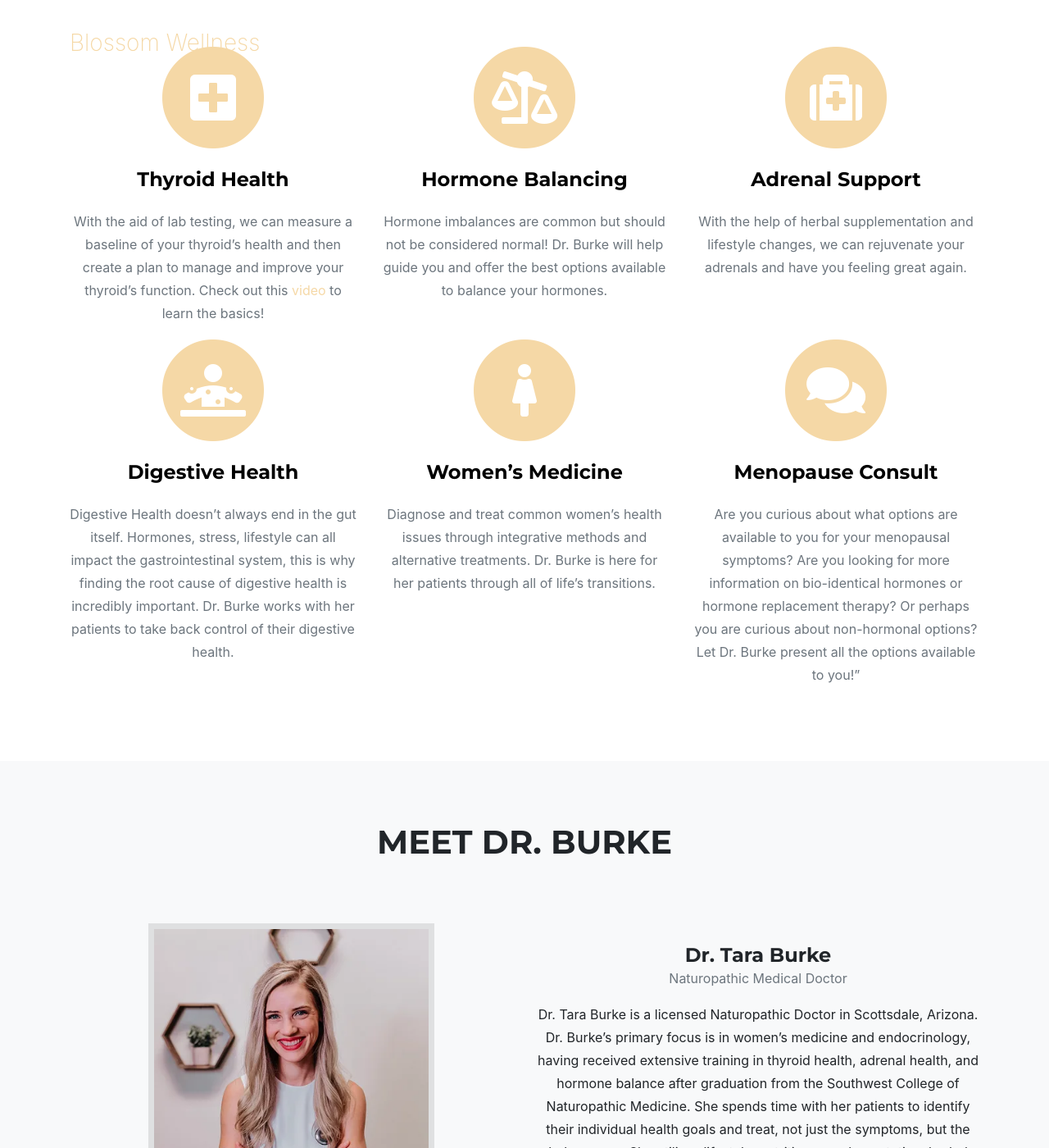
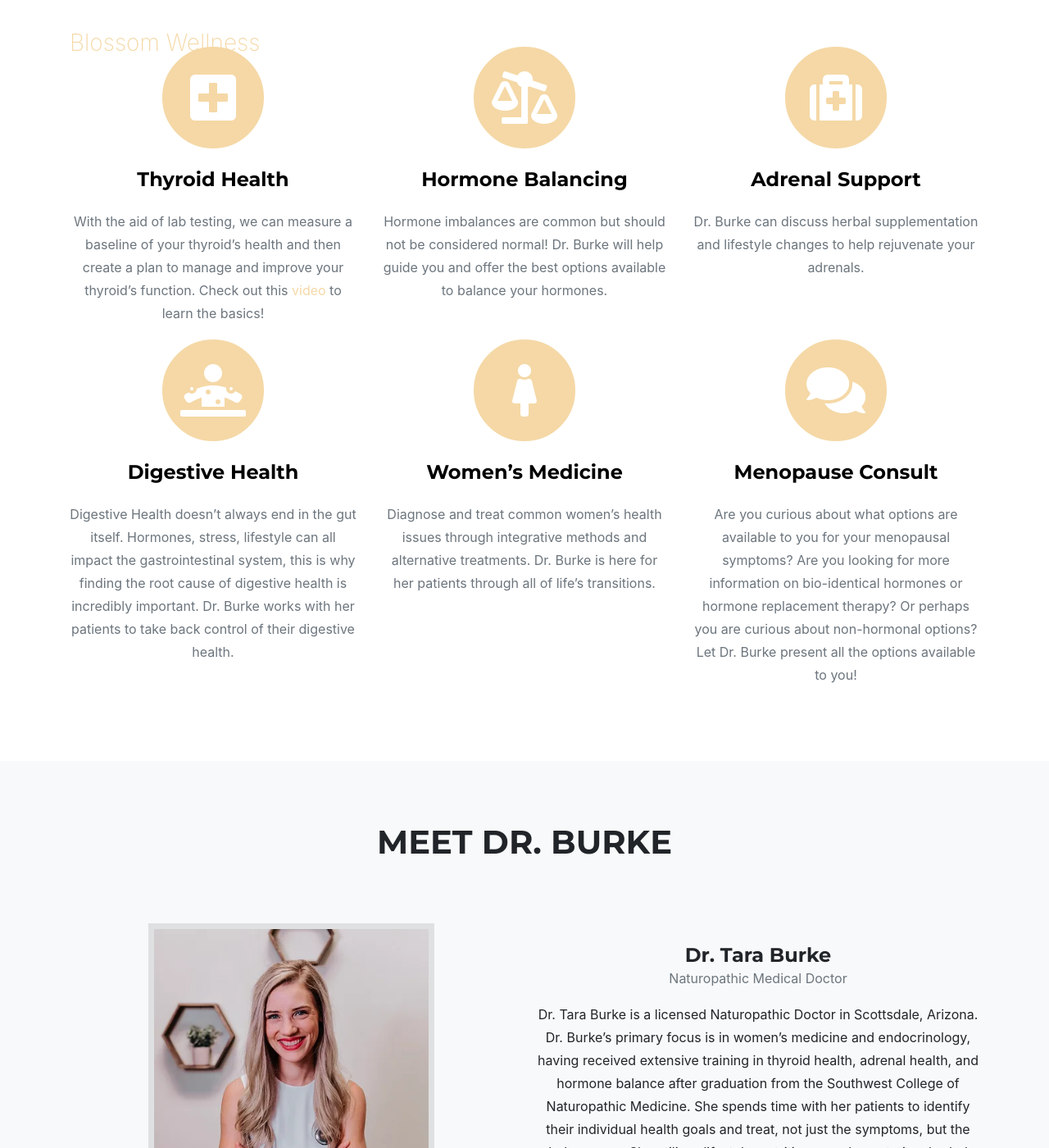
Before and after one commit to kburke8/drtaraburke, a Jekyll site: the page built from index.md, in a window 1280 px wide and 1400 px high, scrolled down 1123 px. Shown: the whole window at 82% size. Built offline with Jekyll 4.4.1, drawn with Linux system fonts in a browser that asks for light colours; nearby versions of some CDN libraries; some web fonts are replaced; library files that are not in the unit come from our copies; a script that is not in the unit is left out; some of the changed lines change nothing that is shown; some of the changed text lies outside the part shown.

Commit message:
tara updates

```diff
--- a/_data/sitetext.yml
+++ b/_data/sitetext.yml
@@ -21,7 +21,7 @@
         icon: fas fa-balance-scale-right
       - title: "Adrenal Support"
         link: "adrenal-support"
-        desc: "With the help of herbal supplementation and lifestyle changes, we can rejuvenate your adrenals and have you feeling great again."
+        desc: "Dr. Burke can discuss herbal supplementation and lifestyle changes to help rejuvenate your adrenals."
         icon: fas fa-medkit
       - title: "Digestive Health"
         link: "digestive-health"
@@ -33,13 +33,13 @@
         icon: fas fa-female
       - title: "Menopause Consult"
         link: "menopause-consult"
-        desc: Are you curious about what options are available to you for your menopausal symptoms? Are you looking for more information on bio-identical hormones or hormone replacement therapy? Or perhaps you are curious about non-hormonal options? Let Dr. Burke present all the options available to you!"
+        desc: "Are you curious about what options are available to you for your menopausal symptoms? Are you looking for more information on bio-identical hormones or hormone replacement therapy? Or perhaps you are curious about non-hormonal options? Let Dr. Burke present all the options available to you!"
         icon: fas fa-comments
 
 team:
     title: "Meet Dr. Burke"
     #text: "Licensed Naturopathic Doctor"
-    subtext:  Dr. Tara Burke is a licensed Naturopathic Doctor in Scottsdale, Arizona. Dr. Burke’s primary focus is in women’s medicine and endocrinology, having received extensive training in thyroid health, adrenal health, and hormone balance after graduation from the Southwest College of Naturopathic Medicine. She spends time with her patients to identify their individual health goals and treat, not just the symptoms, but the whole person. She utilizes lifestyle, nutrition, supplementation, herbals, acupuncture, IV therapy, and when indicated, medications, to find a solution for each of her patients. Ethical, evidence-based medicine is her top priority. Dr. Burke is currently practicing at Blossom Wellness in North Scottsdale, Arizona near to the Grayhawk, DC Ranch, Desert Ridge, and Pinnacle Peak areas. Click to Schedule Here.
+    subtext:  Dr. Tara Burke is a licensed Naturopathic Doctor in Scottsdale, Arizona. Dr. Burke’s primary focus is in women’s medicine and endocrinology, having received extensive training in thyroid health, adrenal health, and hormone balance after graduation from the Southwest College of Naturopathic Medicine. She spends time with her patients to identify their individual health goals and treat, not just the symptoms, but the whole person. She utilizes lifestyle, nutrition, supplementation, herbals, acupuncture, IV therapy, and when indicated, medications, to find a solution for each of her patients. Ethical, evidence-based medicine is her top priority. Dr. Burke is currently practicing at Blossom Wellness in North Scottsdale, Arizona near to the Grayhawk, DC Ranch, Desert Ridge, and Pinnacle Peak areas. [Click Here to Schedule](https://drtaraburke.com/book/).
     section: about
     people:
       - name: "Dr. Tara Burke"
```
